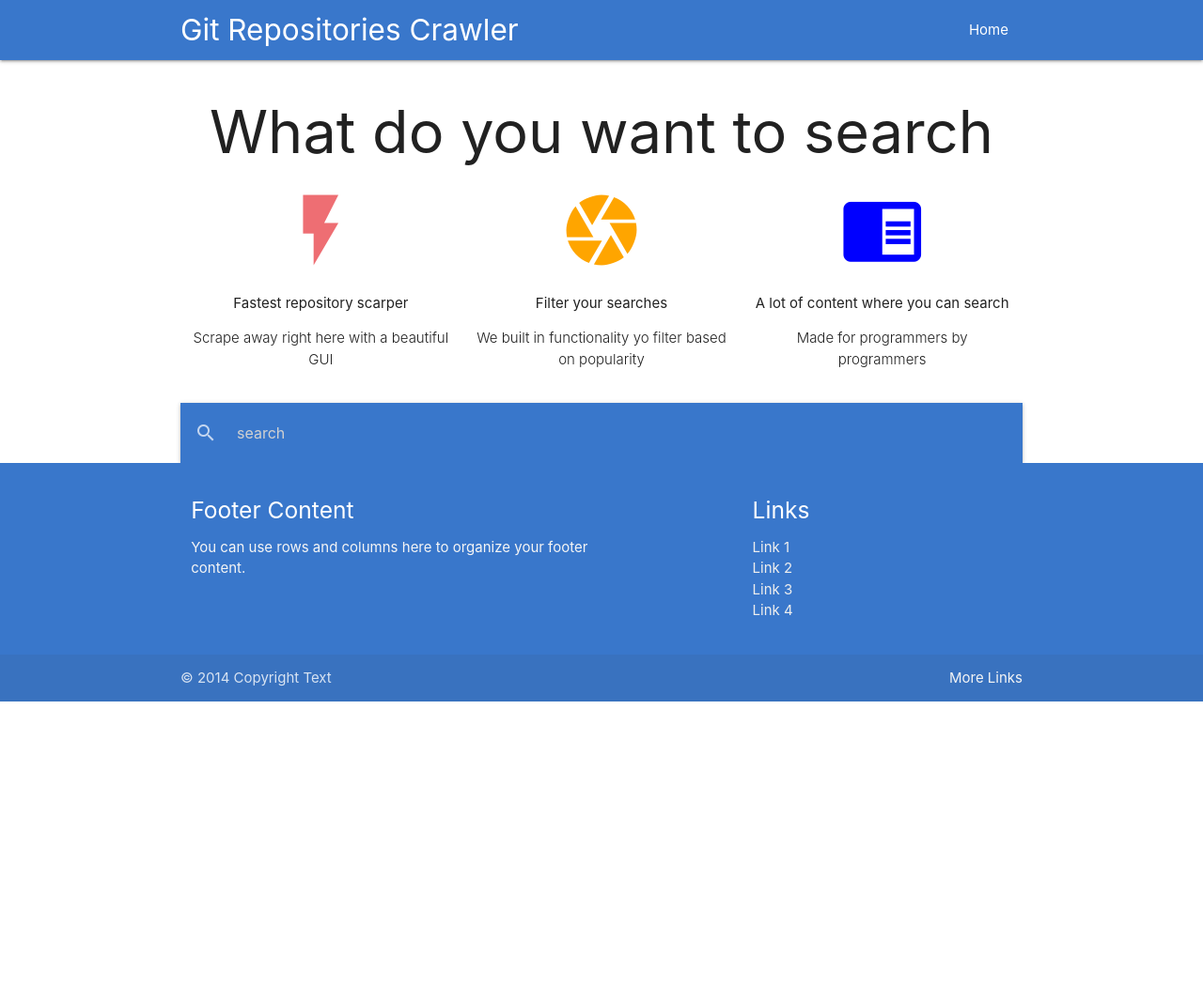
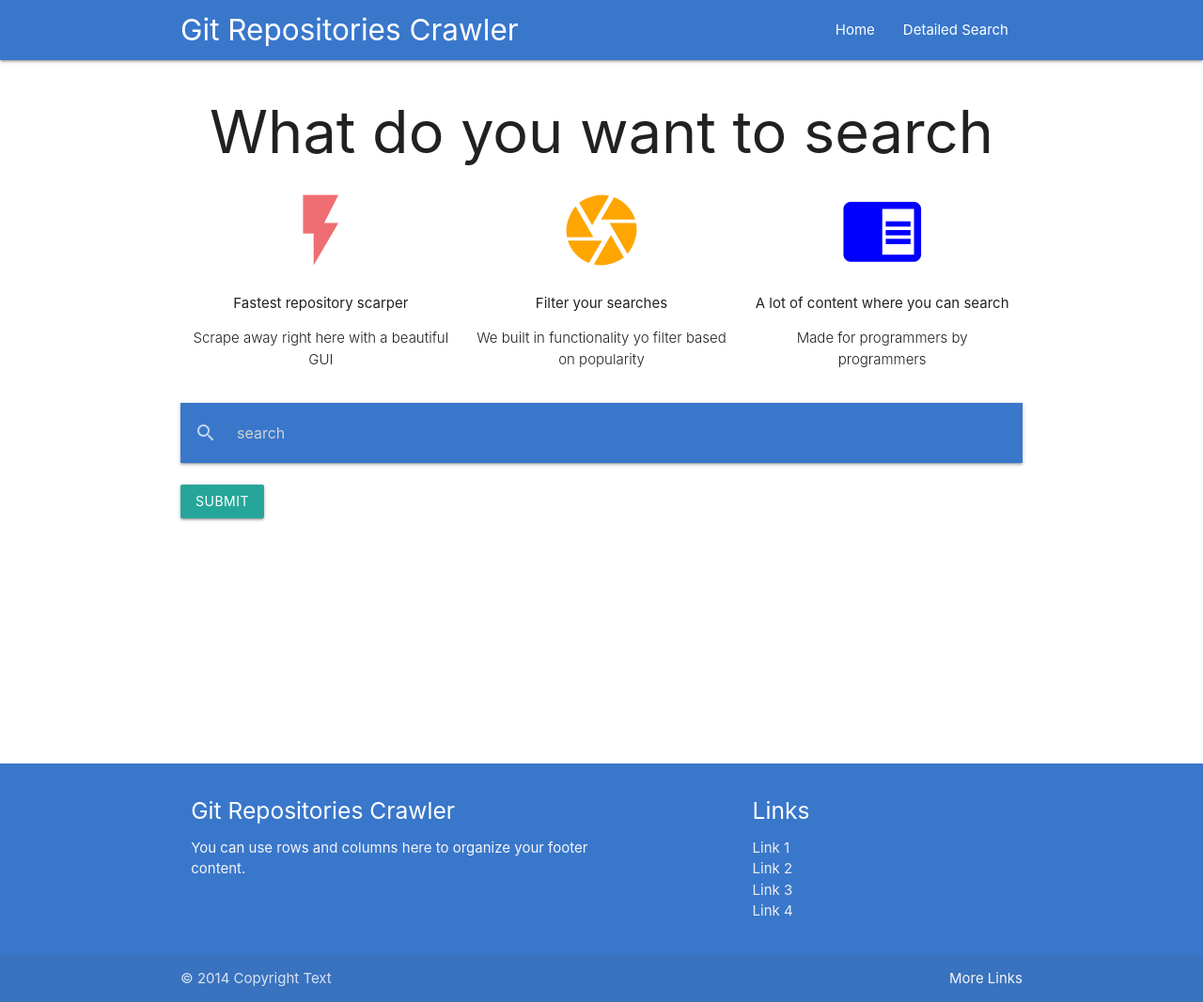
Before and after one commit to Aleonor1/git_scrapper, a Django app: page / in a window 1280 px wide. Shown: the whole page at 94% size. Before the commit the page ends 747 px from the top, so only its background shows below. Run offline with Django 3.2, Linux system fonts and the light colour scheme.

Commit message:
footer, navbar, changed color to blue

```diff
--- a/myapp/urls.py
+++ b/myapp/urls.py
@@ -5,5 +5,6 @@ from django.contrib import admin
 urlpatterns = [
 
     path('', views.homeView, name = 'home'),
-    path('new_search', views.newSearch, name = 'newSearch')
+    path('new_search', views.newSearch, name = 'newSearch'),
+    path('detailed_search', views.detailedSearchView, name='detailedSearchView')
 ]
--- a/myapp/views.py
+++ b/myapp/views.py
@@ -4,13 +4,13 @@ import requests
 from requests.compat import quote_plus
 from . import models
 
+
 GITHUB_SEARCH_URL = 'https://github.com/search?q={}'
 GITHUB_MULTIPLE_PAGES_SEARCH_URL = 'https://github.com/search?'
 GITHUB_REPO_URL ='https://github.com'
 
 def homeView(request):
-    return render(request, 'base.html')
-
+    return render(request, 'homeView.html')
 
 def newSearch(request):
     search = request.POST.get('search')
@@ -73,3 +73,71 @@ def newSearch(request):
         'finalData': finalData,
     }
     return render(request, 'myapp/newSearch.html', stuffForFronted)
+
+def detailedSearchView(request):
+    return render(request, 'myapp/detailedSearch.html')
+
+def detailedSearch(request):
+    search = request.POST.get('actualSearch')
+    selectedProgrammingLanguage = request.POST.get('dropDown')
+    final_url = GITHUB_SEARCH_URL.format(quote_plus(search))
+    response = requests.get(final_url)
+    data = response.text
+
+    soup = BeautifulSoup(data, features='html.parser')
+    postListings = soup.find_all('li',{'class': 'repo-list-item hx_hit-repo d-flex flex-justify-start py-4 public source'})
+    repoesQue = soup.find_all('div', {
+        'class': 'd-flex flex-column flex-md-row flex-justify-between border-bottom pb-3 position-relative'})
+
+    count = "";
+    index = 0;
+    for repo in repoesQue:
+        count = repo.text
+        break
+    numberOfQues = count.split(' ')
+    intNumberOfPages = int(int(numberOfQues[4].replace(',', '')) / 10)
+
+    finalData = []
+    for i in range(0, intNumberOfPages):
+        UrlWithPages = GITHUB_MULTIPLE_PAGES_SEARCH_URL + str(i).format((quote_plus(search)))
+        response = requests.get(final_url)
+        data = response.text
+
+        soup = BeautifulSoup(data, features='html.parser')
+        #
+
+        postListings = soup.find_all('li', {
+            'class': 'repo-list-item hx_hit-repo d-flex flex-justify-start py-4 public source'})
+        repoesQue = soup.find_all('div', {
+            'class': 'd-flex flex-column flex-md-row flex-justify-between border-bottom pb-3 position-relative'})
+
+        for post in postListings:
+            url = GITHUB_REPO_URL + post.find('a').get('href')
+            username = post.find('a').get('href')[1:].split('/')[0]
+            repositoryName = post.find('a').get('href')[1:].split('/')[1]
+            description = post.find(class_='mb-1').text
+            tag = post.find_all('a', {'class': 'topic-tag topic-tag-link f6 px-2 mx-0'})
+            link = post.find_all()
+            tagList = ""
+            for tags in tag:
+                tagList += tags.text + ','
+
+            starsQueyy = post.find_all('a', {'class': 'muted-link'})
+            watchers = ""
+            for fot in starsQueyy:
+                watchers = fot.text
+
+            languageQuery = post.find_all('span', {'itemprop': 'programmingLanguage'})
+            for lan in languageQuery:
+                programmingLanguage = lan.text
+            if (programmingLanguage  ==selectedProgrammingLanguage):
+                finalData.append((username, repositoryName, description, tagList, watchers, programmingLanguage, url))
+
+        if i == 10:
+            break
+
+    stuffForFronted = {
+        'search': search,
+        'finalData': finalData,
+    }
+    return render(request, 'myapp/newSearch.html', stuffForFronted)
--- a/static/css/style.css
+++ b/static/css/style.css
@@ -1,9 +1,9 @@
 .card {
-    height: 4300px; /* Your height here */
+    height: 400px; /* Your height here */
     overflow: hidden;
 }
 
 .card-image {
-    height: 600px; /* Your height here */
+    height: 250px; /* Your height here */
     overflow: hidden;
 }
--- a/templates/base.html
+++ b/templates/base.html
@@ -7,8 +7,9 @@
     <title>Git Crawler</title>
     <meta charset="UTF-8">
     <meta name="viewport" content="width=device-width, initial-scale=1"/>
-    <link rel="stylesheet" href="{% static "css/style.css" %}">    <link rel="stylesheet" href="https://cdnjs.cloudflare.com/ajax/libs/materialize/1.0.0/css/materialize.min.css"/>
-    <link href="https://fonts.googleapis.com/icon?family=Material+Icons" rel="stylesheet"/>
+    <link rel="stylesheet" href="{% static "css/style.css" %}">
+    <link rel="stylesheet" href="https://cdnjs.cloudflare.com/ajax/libs/materialize/1.0.0/css/materialize.min.css">
+    <link href="https://fonts.googleapis.com/icon?family=Material+Icons" rel="stylesheet">
 </head>
 <body>
 <nav style=" background-color: rgb(57, 119, 203);">
@@ -16,51 +17,10 @@
         <a href="/" class="brand-logo">Git Repositories Crawler</a>
         <ul id="nav-mobile" class="right">
             <li><a href="/">Home</a></li>
+            <li><a href="/detailed_search">Detailed Search</a></li>
         </ul>
     </div>
 </nav>
-<div class="container">
-    <h1 style="text-align: center">What do you want to search</h1>
-    <div class="row">
-        <div class="col s4">
-            <div class="center">
-                <i class="large material-icons" style="color: #EE6E73">flash_on</i>
-                <p>Fastest repository scarper</p>
-                <p class="light center">Scrape away right here with a beautiful GUI</p>
-            </div>
-        </div>
-
-        <div class="col s4">
-            <div class="center">
-                <i class="large material-icons" style="color: orange">camera</i>
-                <p>Filter your searches</p>
-                <p class="light center">We built in functionality yo filter based on popularity</p>
-            </div>
-        </div>
-
-        <div class="col s4">
-            <div class="center">
-                <i class="large material-icons" style="color: blue"> chrome_reader_mode</i>
-                <p>A lot of content where you can search</p>
-                <p class="light center">Made for programmers by programmers</p>
-            </div>
-
-        </div>
-    </div>
-
-    <nav style=" background-color: rgb(57, 119, 203);">
-        <div class="nav-wrapper">
-            <form action="{% url 'newSearch' %}" method="post">
-                {% csrf_token %}
-                <div class="input-field">
-                    <input id="search" type="search" name="search" placeholder="search" required>
-                    <label class="label-icon" for="search"><i class="material-icons">search</i></label>
-                    <i class="material-icons">close</i>
-                </div>
-            </form>
-        </div>
-    </nav>
-
     {% block content %}
 
     {% endblock content%}
--- /dev/null
+++ b/templates/homeView.html
@@ -0,0 +1,76 @@
+{% load static %}
+
+<!DOCTYPE html>
+<html lang="en">
+<head>
+    <meta charset="UTF-8">
+    <title>Git Crawler</title>
+    <meta charset="UTF-8">
+    <meta name="viewport" content="width=device-width, initial-scale=1"/>
+    <link rel="stylesheet" href="{% static "css/style.css" %}">    <link rel="stylesheet" href="https://cdnjs.cloudflare.com/ajax/libs/materialize/1.0.0/css/materialize.min.css"/>
+    <link href="https://fonts.googleapis.com/icon?family=Material+Icons" rel="stylesheet"/>
+</head>
+<body>
+<nav style=" background-color: rgb(57, 119, 203);">
+    <div class="container nav-wrapperr">
+        <a href="/" class="brand-logo">Git Repositories Crawler</a>
+        <ul id="nav-mobile" class="right">
+            <li><a href="/">Home</a></li>
+            <li><a href="/detailed_search">Detailed Search</a></li>
+        </ul>
+    </div>
+</nav>
+<div class="container" style="min=height:100%">
+    <h1 style="text-align: center">What do you want to search</h1>
+    <div class="row">
+        <div class="col s4">
+            <div class="center">
+                <i class="large material-icons" style="color: #EE6E73">flash_on</i>
+                <p>Fastest repository scarper</p>
+                <p class="light center">Scrape away right here with a beautiful GUI</p>
+            </div>
+        </div>
+
+        <div class="col s4">
+            <div class="center">
+                <i class="large material-icons" style="color: orange">camera</i>
+                <p>Filter your searches</p>
+                <p class="light center">We built in functionality yo filter based on popularity</p>
+            </div>
+        </div>
+
+        <div class="col s4">
+            <div class="center">
+                <i class="large material-icons" style="color: blue"> chrome_reader_mode</i>
+                <p>A lot of content where you can search</p>
+                <p class="light center">Made for programmers by programmers</p>
+            </div>
+
+        </div>
+    </div>
+
+    <nav style=" background-color: rgb(57, 119, 203);">
+        <div class="nav-wrapper">
+            <form action="{% url 'newSearch' %}" method="post">
+                {% csrf_token %}
+                <div class="input-field">
+                    <input id="search" type="search" name="search" placeholder="search" required>
+                    <label class="label-icon" for="search"><i class="material-icons">search</i></label>
+                    <i class="material-icons">close</i>
+                    <button class="btn waves-effect waves-light" type="submit" name="action">Submit
+                        <i class="material-icons">send</i>
+                     </button>
+                </div>
+            </form>
+        </div>
+    </nav>
+
+    {% block content %}
+
+    {% endblock content%}
+</div>
+    {%include 'parts/footer.html'%}
+    <script src="https://cdnjs.cloudflare.com/ajax/libs/materialize/1.0.0/css/materialize.min.css"/>
+</body>
+
+</html>
--- a/templates/myapp/newSearch.html
+++ b/templates/myapp/newSearch.html
@@ -1,6 +1,7 @@
 {% extends 'base.html' %}
 
 {% block content %}
+<div class="container">
     <h2 style="text-align: center">{{ search | title }}</h2>
 
     <div class="row">
@@ -27,4 +28,5 @@
             </div>
         {% endfor %}
     </div>
+    </div>
 {% endblock content %}
--- a/templates/parts/footer.html
+++ b/templates/parts/footer.html
@@ -1,9 +1,9 @@
 {% load static %}
-  <footer class="page-footer" style=" background-color: rgb(57, 119, 203);">
+  <footer class="page-footer" style=" background-color: rgb(57, 119, 203); margin-top:25%">
           <div class="container">
             <div class="row">
               <div class="col l6 s12">
-                <h5 class="white-text">Footer Content</h5>
+                <h5 class="white-text">Git Repositories Crawler</h5>
                 <p class="grey-text text-lighten-4">You can use rows and columns here to organize your footer content.</p>
               </div>
               <div class="col l4 offset-l2 s12">
```
Also changed, not shown: templates/myapp/detailedSearch.html (added, +32 -0 lines), db.sqlite3.
